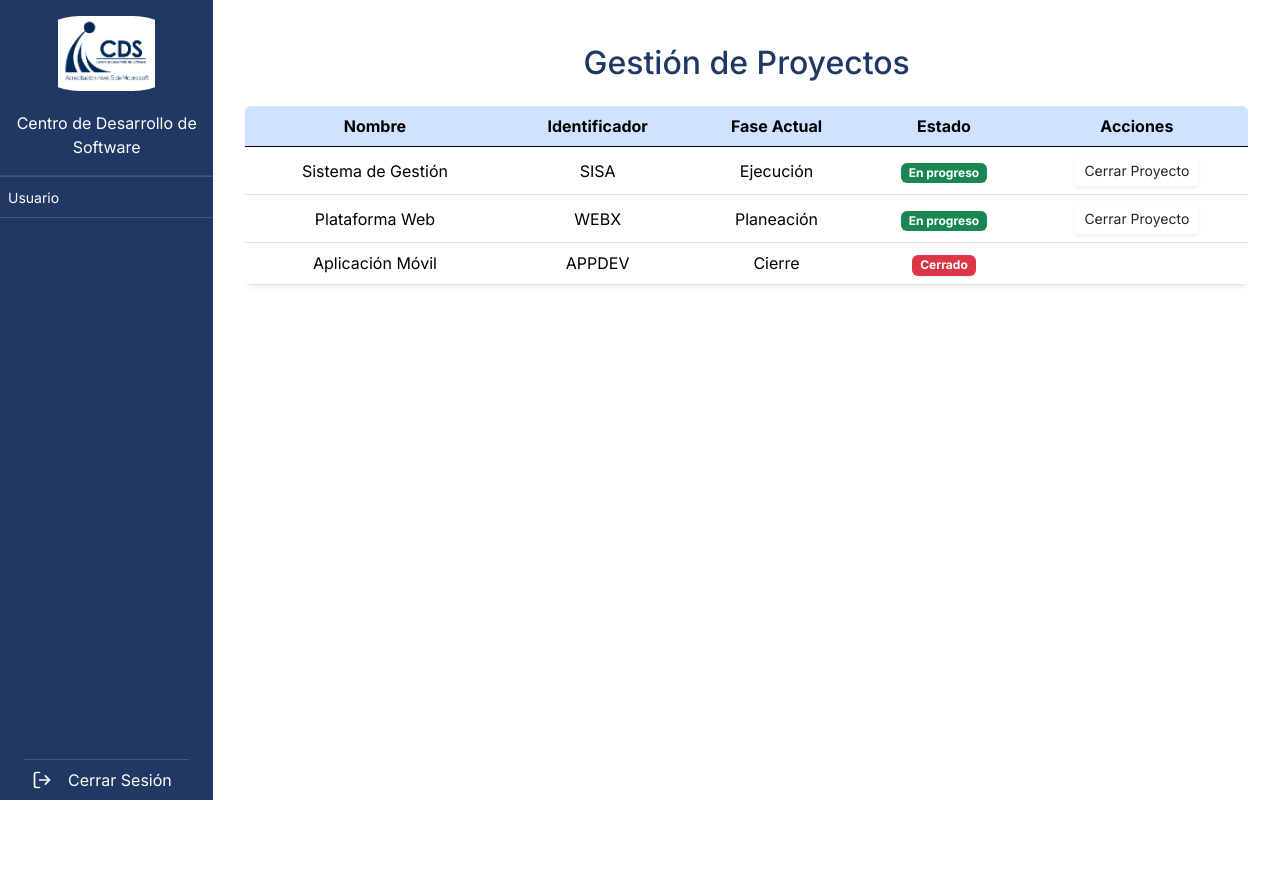
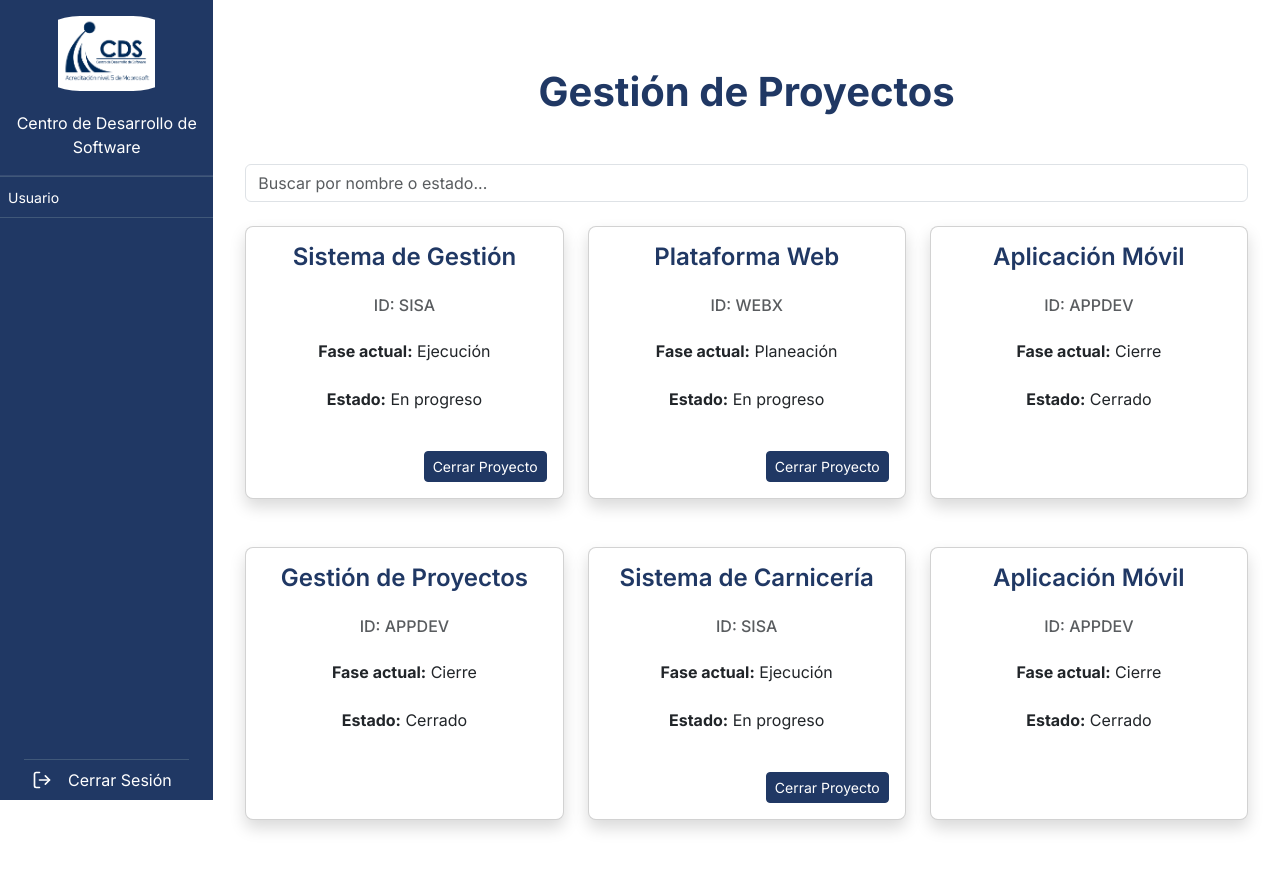
Before and after one commit to JulioCesarGutierrezRojas/Cedeese, a React (Vite) app in the folder front/: page /inicio2 in a window 1280 px wide. Shown: the top 870 px of the page. Before the commit the page ends 800 px from the top, so only its background shows below. Built offline with nearby package versions, Linux system fonts and the light colour scheme.

Commit message:
UPDATE: Se cambio dataTable por cards minimalistas

```diff
--- a/front/src/kernel/alerts.js
+++ b/front/src/kernel/alerts.js
@@ -19,6 +19,40 @@ export function showAlertWithoutCancel(title, message, type = 'success') {
 }
 
 export function showConfirmation(title, message, type = 'warning', callback, cancelCallback) {
+    const appElement = document.getElementById('app');
+    const container = document.querySelector('.container'); // tu div principal
+
+    Swal.fire({
+        title: title,
+        text: message,
+        icon: type,
+        showCancelButton: true,
+        showCloseButton: false,
+        confirmButtonText: 'Aceptar',
+        cancelButtonText: 'Cancelar',
+        target: container || undefined, // esto lo centra dentro del container
+        backdrop: true,
+        didOpen: () => {
+            if (appElement) {
+                appElement.setAttribute('inert', '');
+            }
+        },
+        willClose: () => {
+            if (appElement) {
+                appElement.removeAttribute('inert');
+            }
+        },
+    }).then((result) => {
+        if (result.isConfirmed) {
+            callback();
+        } else {
+            cancelCallback && cancelCallback();
+        }
+    });
+}
+
+
+/*export function showConfirmation(title, message, type = 'warning', callback, cancelCallback) {
     const appElement = document.getElementById('app');
     Swal.fire({
         title: title,
@@ -45,7 +79,7 @@ export function showConfirmation(title, message, type = 'warning', callback, can
             cancelCallback && cancelCallback();
         }
     });
-}
+}*/
 
 export function showConfirmationWithoutCancel(title, message, type = 'warning', callback, cancelCallback = () => {}) {
     Swal.fire({
--- a/front/src/modules/rape/views/RapeView.jsx
+++ b/front/src/modules/rape/views/RapeView.jsx
@@ -1,8 +1,10 @@
 import React, { useEffect, useState } from "react";
 import axios from "axios";
 import "bootstrap/dist/css/bootstrap.min.css";
+import { showAlert, showConfirmation } from "../../../kernel/alerts.js";
 
 const RapeView = () => {
+  const [searchTerm, setSearchTerm] = useState("");
   const [projects, setProjects] = useState([
     {
       id: 1,
@@ -24,17 +26,39 @@ const RapeView = () => {
       identificador: "APPDEV",
       faseActual: "Cierre",
       estado: "Cerrado"
-    }
+    },
+    {id: 4,
+      nombre: "Gestión de Proyectos",
+      identificador: "APPDEV",
+      faseActual: "Cierre",
+      estado: "Cerrado"
+    },
+    {id: 5,
+      nombre: "Sistema de Carnicería",
+      identificador: "SISA",
+      faseActual: "Ejecución",
+      estado: "En progreso"
+    },
+    {id: 6,
+      nombre: "Aplicación Móvil",
+      identificador: "APPDEV",
+      faseActual: "Cierre",
+      estado: "Cerrado"
+    },
   ]);
-
-  //const [projects, setProjects] = useState([]);
 
   /*useEffect(() => {
     axios
-      .get("")
+      .get("http://tu-api.com/proyectos")
       .then((response) => setProjects(response.data))
       .catch((error) => console.error("Error cargando proyectos:", error));
-  }, []);
+  }, []);*/
+
+  const filteredProjects = projects.filter(
+    (project) =>
+      project.nombre.toLowerCase().includes(searchTerm.toLowerCase()) ||
+      project.estado.toLowerCase().includes(searchTerm.toLowerCase())
+  );
 
   const cerrarProyecto = async (id) => {
     try {
@@ -47,54 +71,74 @@ const RapeView = () => {
     } catch (error) {
       console.error("Error cerrando proyecto:", error);
     }
-  };*/
+  };
 
   return (
     <div className="container mt-4">
-      <h2 className="mb-4 text-center text-primary">Gestión de Proyectos</h2>
-      <div className="table-responsive">
-        <table className="table table-hover shadow-sm rounded overflow-hidden">
-          <thead className="table-primary border-0">
-            <tr className="text-secondary text-center">
-              <th>Nombre</th>
-              <th>Identificador</th>
-              <th>Fase Actual</th>
-              <th>Estado</th>
-              <th>Acciones</th>
-            </tr>
-          </thead>
-          <tbody>
-            {projects.map((project) => (
-              <tr key={project.id} className="align-middle text-center">
-                <td>{project.nombre}</td>
-                <td>{project.identificador}</td>
-                <td>{project.faseActual}</td>
-                <td>
-                  <span
-                    className={`badge ${
-                      project.estado === "Cerrado" ? "bg-danger" : "bg-success"
-                    }`}
-                  >
-                    {project.estado}
-                  </span>
-                </td>
-                <td>
+      <h1 className="text-center text-primary fw-bold mb-5 mt-5">
+        Gestión de Proyectos
+      </h1>
+      <div className="mb-4">
+        <input
+          type="text"
+          className="form-control"
+          placeholder="Buscar por nombre o estado..."
+          value={searchTerm}
+          onChange={(e) => setSearchTerm(e.target.value)}
+        />
+      </div>
+      <div className="row">
+        {filteredProjects.length > 0 ? (
+          filteredProjects.map((project) => (
+            <div key={project.id} className="col-md-4 mb-5 d-flex">
+              <div className="card shadow rounded-3 w-100 border-1">
+                <div className="card-body d-flex flex-column justify-content-between">
+                  <div>
+                    <h4 className="card-title text-center text-primary fw-semibold">
+                      {project.nombre}
+                    </h4>
+                    <h6 className="card-subtitle mt-4 text-muted text-center mb-4">
+                      ID: {project.identificador}
+                    </h6>
+                    <p className="card-text mt-3 text-center mb-4">
+                      <strong>Fase actual:</strong> {project.faseActual} <br />{" "}
+                      <br />
+                      <strong>Estado:</strong> {project.estado}
+                    </p>
+                  </div>
+
                   {project.estado !== "Cerrado" && (
                     <button
-                      className="btn btn-danger btn-sm shadow-sm"
-                      onClick={() => cerrarProyecto(project.id)}
+                      className="btn btn-primary btn-sm mt-3 align-self-end"
+                      onClick={() => {
+                        showConfirmation(
+                          "Cerrar proyecto",
+                          "¿Estás seguro de cerrar este proyecto?",
+                          "warning",
+                          "Sí, cerrar proyecto",
+                          "Cancelar",
+                        ).then((result) => {
+                          if (result.isConfirmed) {
+                            cerrarProyecto(project.id);
+                          }
+                        });
+                      }}
                     >
                       Cerrar Proyecto
                     </button>
                   )}
-                </td>
-              </tr>
-            ))}
-          </tbody>
-        </table>
+                </div>
+              </div>
+            </div>
+          ))
+        ) : (
+          <div className="text-center mt-5">
+            <h5 className="text-muted">No se encontraron resultados</h5>
+          </div>
+        )}
       </div>
     </div>
   );
-};
+}
 
 export default RapeView;
```
